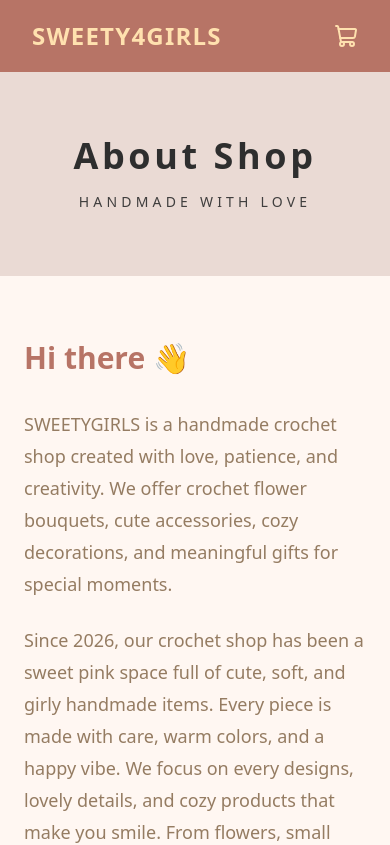
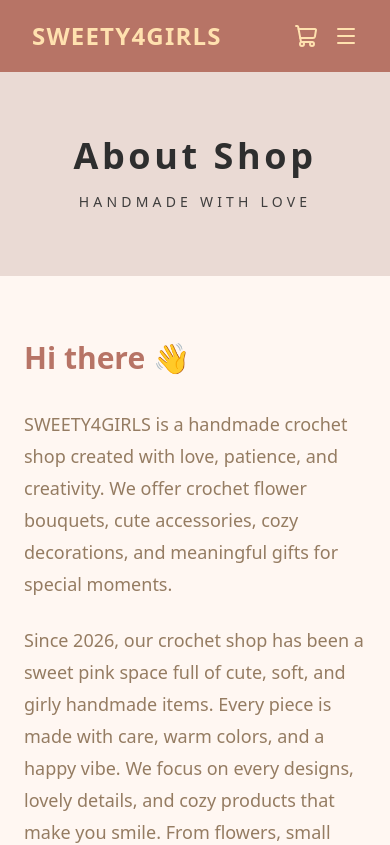
Before and after one commit to Hanhnguyen21-sys/Sweety4Girls, a React (Vite) app in the folder client/: page /about in a window 390 px wide. Shown: the top 845 px of the page. Built offline with nearby package versions, Linux system fonts and the light colour scheme.

Commit message:
modify name

```diff
--- a/client/src/components/Navbar.jsx
+++ b/client/src/components/Navbar.jsx
@@ -1,26 +1,26 @@
-import { User, ShoppingCart } from "lucide-react";
+import { User, ShoppingCart, X, Menu } from "lucide-react";
 import { Link } from "react-router-dom";
 import { useCart } from "../context/CartContext";
+import { useState } from "react";
+
 function Navbar() {
   const { cartItems } = useCart();
   const cartCount = cartItems.reduce((total, item) => total + item.quantity, 0);
+  const [menuOpen, setMenuOpen] = useState(false);
+
   return (
-    <nav className="flex items-center justify-between px-8 py-5 bg-accent text-soft">
+    <nav className="relative flex items-center justify-between px-8 py-5 bg-accent text-soft">
       {/* Logo */}
-      <div className="text-2xl md:text-2xl font-bold tracking-wider">
-        SWEETY4GIRLS
-      </div>
+      <div className="text-2xl font-bold tracking-wider">SWEETY4GIRLS</div>
 
-      {/* Menu */}
+      {/* Desktop menu */}
       <ul className="hidden md:flex gap-10 text-base md:text-lg font-semibold uppercase">
         <Link to="/">
           <li className="cursor-pointer hover:text-white transition">Home</li>
         </Link>
-
         <Link to="/about">
           <li className="cursor-pointer hover:text-white transition">About</li>
         </Link>
-
         <Link to="/products">
           <li className="cursor-pointer hover:text-white transition">
             Products
@@ -34,18 +34,43 @@ function Navbar() {
       </ul>
 
       {/* Icons */}
-      <div className="flex gap-6">
-        {/* <User className="w-6 h-6 cursor-pointer hover:text-white transition" /> */}
+      <div className="flex items-center gap-4">
         <Link to="/cart" className="relative">
           <ShoppingCart className="h-6 w-6 cursor-pointer transition hover:text-white" />
-
           {cartCount > 0 && (
             <span className="absolute -right-3 -top-3 flex h-5 w-5 items-center justify-center rounded-full bg-soft text-xs font-bold text-accent">
               {cartCount}
             </span>
           )}
         </Link>
+
+        {/* Hamburger — mobile only */}
+        <button
+          className="md:hidden"
+          onClick={() => setMenuOpen(!menuOpen)}
+          aria-label="Toggle menu"
+        >
+          {menuOpen ? <X className="h-6 w-6" /> : <Menu className="h-6 w-6" />}
+        </button>
       </div>
+
+      {/* Mobile dropdown */}
+      {menuOpen && (
+        <div className="absolute top-full left-0 right-0 z-50 bg-accent px-8 py-4 flex flex-col gap-4 text-soft font-semibold uppercase md:hidden">
+          <Link to="/" onClick={() => setMenuOpen(false)}>
+            Home
+          </Link>
+          <Link to="/about" onClick={() => setMenuOpen(false)}>
+            About
+          </Link>
+          <Link to="/products" onClick={() => setMenuOpen(false)}>
+            Products
+          </Link>
+          <Link to="/track-order" onClick={() => setMenuOpen(false)}>
+            Track Order
+          </Link>
+        </div>
+      )}
     </nav>
   );
 }
--- a/client/src/pages/About.jsx
+++ b/client/src/pages/About.jsx
@@ -72,7 +72,7 @@ function About() {
 
         <div className="mt-8 space-y-6 text-lg leading-8 text-neutral">
           <p>
-            SWEETYGIRLS is a handmade crochet shop created with love, patience,
+            SWEETY4GIRLS is a handmade crochet shop created with love, patience,
             and creativity. We offer crochet flower bouquets, cute accessories,
             cozy decorations, and meaningful gifts for special moments.
           </p>
```
